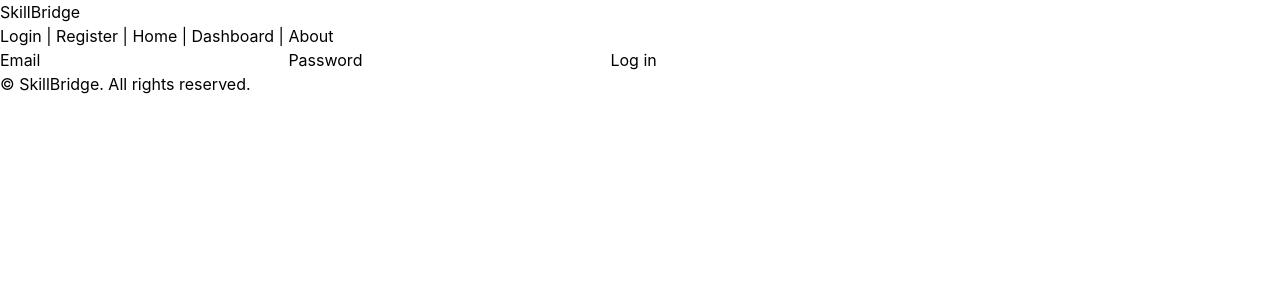
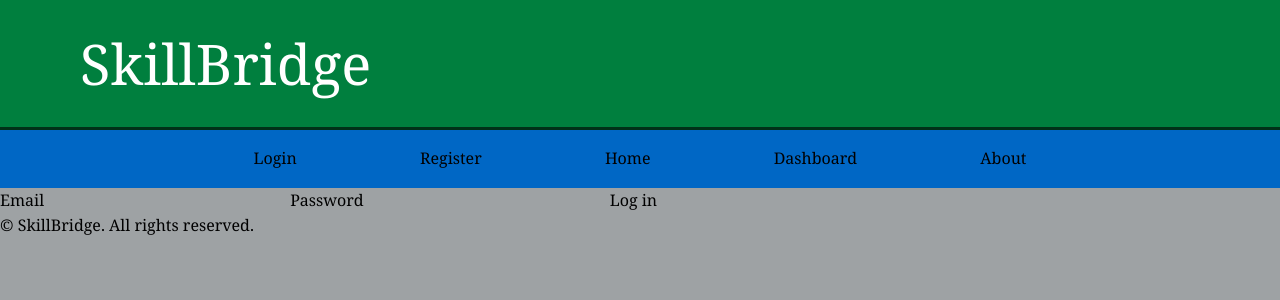
Before and after one commit to nchaudary81/TeamAssignment, a React (Vite) app in the folder react-team-project/: page /login in a window 1280 px wide. Shown: the top 300 px of the page. Built offline with nearby package versions, Linux system fonts and the light colour scheme.

Commit message:
added styling to header and nav bar

```diff
--- a/package.json
+++ b/package.json
@@ -1,7 +1,6 @@
 {
   "devDependencies": {
     "autoprefixer": "^10.6.2",
-    "postcss": "^8.5.33",
     "tailwindcss": "^4.3.5"
   }
 }
--- a/react-team-project/package.json
+++ b/react-team-project/package.json
@@ -46,7 +46,6 @@
   "devDependencies": {
     "@tailwindcss/vite": "^4.3.5",
     "@vitejs/plugin-react": "^6.3.0",
-    "postcss": "^8.5.33",
     "tailwindcss": "^4.3.5",
     "vite": "^8.3.8"
   },
--- a/react-team-project/src/components/Header.js
+++ b/react-team-project/src/components/Header.js
@@ -1,26 +1,20 @@
 import React from 'react'
-import { Link, useLocation } from "react-router-dom"
+import { Link } from "react-router-dom"
 
 const Header = () => {
-
-  // eslint-disable-next-line
-  const location = useLocation()
-
   return (
-    <div className='header'>
-      <h1>SkillBridge</h1>
-
-      <nav>
+    <>
+      <header className="header">
+        <h1>SkillBridge</h1>
+      </header>
+      <nav className="nav-links" aria-label="Main navigation">
         <Link to="/login">Login</Link>
-        {" | "}
         <Link to="/register">Register</Link>
-        {" | "}
-        <Link to="/">Home</Link>{" | "}
-        <Link to="/dashboard">Dashboard</Link>{" | "}
+        <Link to="/">Home</Link>
+        <Link to="/dashboard">Dashboard</Link>
         <Link to="/about">About</Link>
       </nav>
-
-    </div>
+    </>
   )
 }
 
--- a/react-team-project/src/index.css
+++ b/react-team-project/src/index.css
@@ -17,3 +17,65 @@
     border-color: var(--color-gray-200, currentcolor);
   }
 }
+
+/* silver -> #9EA2A4 */
+/* green -> #007F3E */
+/* blue -> #0067C5 */
+
+
+* {
+    box-sizing: border-box;
+}
+
+body{
+    background-color: #9EA2A4;
+    color:black;
+    font-family:Georgia, 'Times New Roman', Times, serif;
+    font-size:16px;
+    line-height:1.6em;
+    margin:0;
+}
+
+.container{
+    width:80%;
+    margin:auto;
+    overflow:hidden;
+}
+
+.header {
+  display: flex;
+  align-items: center;
+  min-height: 130px;
+  padding: 24px clamp(20px, 8vw, 80px);
+  background-color: #007F3E;
+  border-bottom: 3px solid #003118;
+  color: white;
+}
+
+.header h1 {
+  margin: 0;
+  font-size: clamp(40px, 8vw, 56px);
+}
+
+.nav-links {
+  display: flex;
+  flex-wrap: wrap;
+  width: 100%;
+  justify-content: center;
+  gap: 10%;
+  padding: 16px 24px;
+  background-color: #0067C5;
+}
+
+.nav-links a{
+    color:black;
+    text-decoration:none;
+    font-size:16px;
+    font-weight: 500;
+}
+
+.nav-links a:hover,
+.nav-links a:focus-visible {
+  color: #98cdffde;
+  text-decoration: underline;
+}
```
